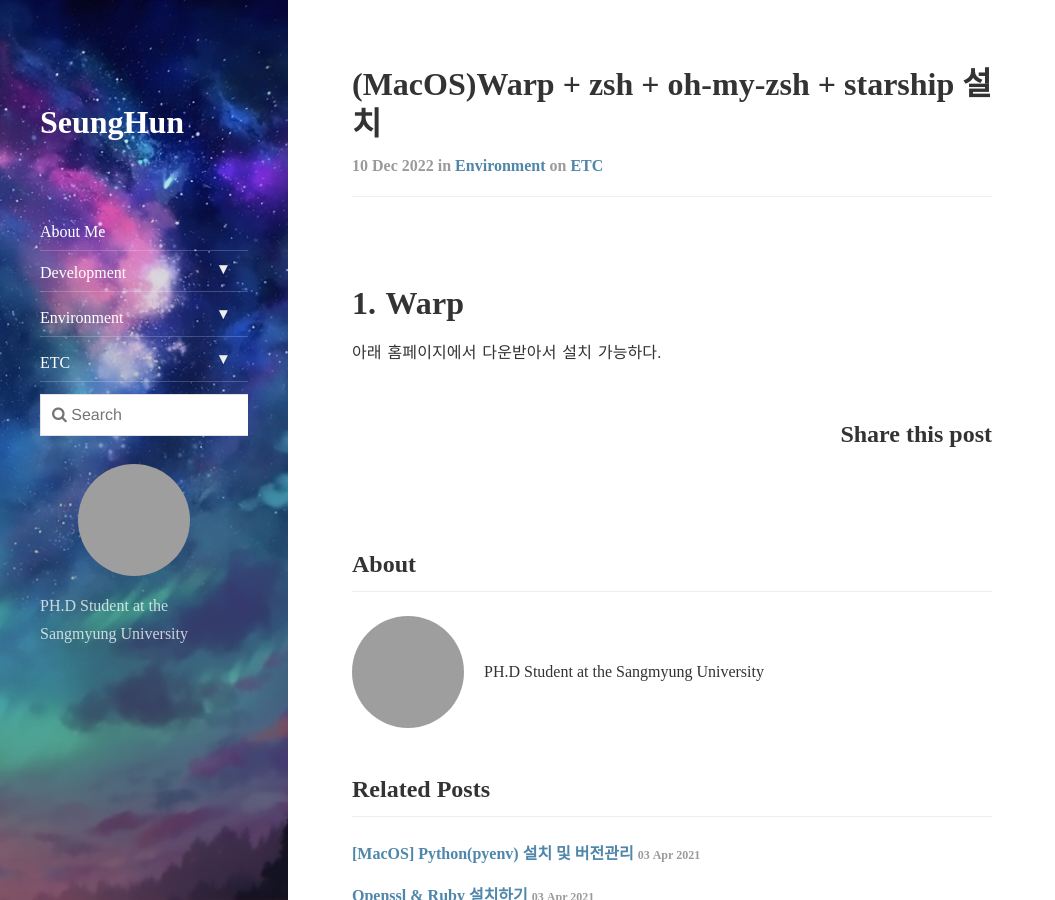
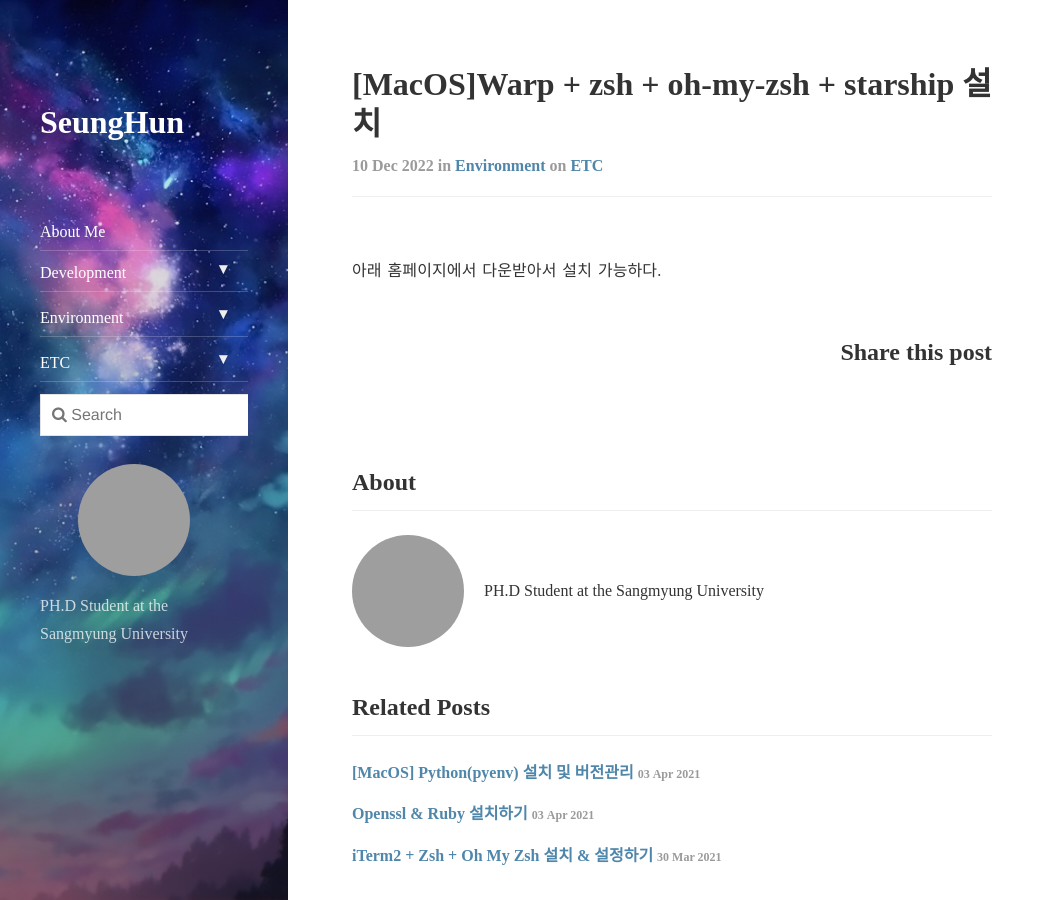
Before and after one commit to leesh90/leesh90.github.io, a Jekyll site: the page built from _posts/2022-12-10-warp.md, in a window 1280 px wide and 900 px high. Shown: the whole window, without its empty margins (0-1055 px from the left). Built offline with Jekyll 4.4.1, drawn with Linux system fonts in a browser that asks for light colours; nearby versions of some CDN libraries; comment, search, counter and statistics services are not loaded; grey boxes are pictures that could not be loaded.

Commit message:
Update 2022-12-10-warp.md

```diff
--- a/_posts/2022-12-10-warp.md
+++ b/_posts/2022-12-10-warp.md
@@ -1,13 +1,13 @@
 ---
 layout: post
-title: "(MacOS)Warp + zsh + oh-my-zsh + starship 설치"
+title: "[MacOS]Warp + zsh + oh-my-zsh + starship 설치"
 subtitle: ""
 categories: environment
 tags: etc
 comments: true
 ---
 
-# 1. Warp
+<!-- # 1. Warp -->
 
 아래 홈페이지에서 다운받아서 설치 가능하다.
 
```
